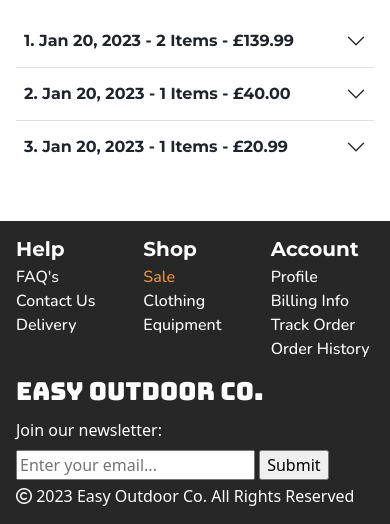
After one commit to KippAD/easy-outdoor-co, a Django app: page /profile/order_history in a window 390 px wide. The commit adds this page. Shown: the part 626-1150 px from the top of the page. Run offline with Django 3.2, Linux system fonts and the light colour scheme; a user stored in the database is signed in; data comes from the database, SQL or seed files in the repository; both versions use the stored data as it was after the commit; some libraries are stand-ins or nearby versions.

Commit message:
Add order history accordion to template

```diff
--- a/profiles/static/css/profile.css
+++ b/profiles/static/css/profile.css
@@ -23,6 +23,12 @@
     background-size: cover;
 }
 
+/* Order history */
+.order-info-list {
+    list-style-type: none;
+}
+
+
 /* XX-Large devices (larger desktops, 1400px and down) */
 @media screen and (max-width: 1400px) {
 }
--- /dev/null
+++ b/profiles/templates/profiles/order_history.html
@@ -0,0 +1,99 @@
+{% extends "base.html" %}
+{% load static %}
+{% load basket_tools %}
+
+
+{% block extra_css %}
+<link rel="stylesheet" href="{% static 'css/profile.css' %}">
+{% endblock %}
+
+{% block content %}
+
+<section class="profile-section">
+    <div class="container pb-5">
+        <div class="row">
+            <h2 class="px-3 fs-1 text-center">Order History</h2>
+        </div>
+        <div class="row">
+            <h3 class="border-bottom">Orders</h3>
+            <div class="px-3 mt-3 col-12 col-md-6 order-2 order-md-1">
+                <div class="accordion accordion-flush" id="accordionFlushExample">
+                    {% for order in orders %}
+                    <div class="accordion-item">
+                        <h2 class="accordion-header" id="flush-headingOne">
+
+                            <button class="accordion-button collapsed px-2" type="button" data-bs-toggle="collapse"
+                                data-bs-target="#flush-collapse-{{ order.order_number }}" aria-expanded="false"
+                                aria-controls="flush-collapseOne">
+                                <strong>{{ forloop.counter }}. {{ order.date | date:"M d, Y"}}
+                                    - {{ order.lineitems.all | length }} Items -
+                                    £{{ order.grand_total }}
+                                    <span class="sale"></span>
+                                </strong>
+                            </button>
+                        </h2>
+                        <div id="flush-collapse-{{ order.order_number }}" class="accordion-collapse collapse"
+                            aria-labelledby="flush-headingOne" data-bs-parent="#accordionFlushExample">
+                            <div class="accordion-body p-0">
+                                <div class="p-2">
+                                    <p class="mb-0"><strong>Number:</strong> {{ order.order_number }}</p>
+                                    <p><strong>Date:</strong> {{ order.date | date:"M d, Y" }}</p>
+                                </div>
+                                <div class="p-2 border-bottom">
+                                    <h4 class="fw-bold">Order Items</h4>
+                                    {% for item in order.lineitems.all %}
+                                    <p class="mb-3">
+                                        <strong>{{ forloop.counter }}.</strong>
+                                        <strong>{{ item.product }}</strong> |
+                                        <strong>Qty:</strong> {{ item.quantity }} |
+                                        <strong>Size:</strong> {{ item.product_size }} |
+                                        <strong>£</strong>{{ item.lineitem_total }} |
+                                    </p>
+                                    {% endfor %}
+                                </div>
+                                <div class="p-2 border-bottom">
+                                    <h4 class="fw-bold">Delivery Info:</h4>
+                                    <ul class="order-info-list p-0">
+                                        <li>{{ order.full_name }}</li>
+                                        <li>{{ order.email }}</li>
+                                        <li>{{ order.phone_number }}</li>
+                                        <li>{{ order.street_address1 }}</li>
+                                        {% if order.street_address2 %}
+                                            <li>{{ order.street_address2 }}</li>
+                                        {% endif %}
+                                        {% if order.county %}
+                                            <li>{{ order.county }}</li>
+                                        {% endif %}
+                                        <li>{{ order.postcode }}</li>
+                                        <li>{{ order.town_or_city }}</li>
+                                        <li>{{ order.country }}</li>
+                                    </ul>
+                                </div>
+                                <div class="p-2">
+                                    <h4>Cost:</h4>
+                                    <p class="mb-0"><strong>Order Total:</strong> {{ order.order_total }}</p>
+                                    <p class="mb-0"><strong>Delivery Cost:</strong> {{ order.delivery_cost }}</p>
+                                    <p class="mb-0"><strong>Grand Total:</strong> {{ order.grand_total }}</p>
+                                </div>
+                            </div>
+                        </div>
+                    </div>
+                    {% endfor %}
+                </div>
+            </div>
+            <div
+                class="mx-auto mt-3 py-4 col-12 col-md-6 order-1 order-md-2 rounded info-panel d-flex flex-column justify-content-center align-content-center">
+                <div class="px-3 text-center text-white">
+                    <div class="logo mb-3"></div>
+                    <h3 class="fs-1">Hello {{ user.first_name }}.</h3>
+                    <p class="mx-auto fs-5">This is your order history page.
+                        Here you can view previous orders, this is useful if any issues arise later on in the order
+                        process.</p>
+                    <p class="mx-auto fs-5">If you are having trouble with an order please contact us.</p>
+                    <a href="" class="shop-btn text-decoration-none px-5 py-1">Contact Form</a>
+                </div>
+            </div>
+        </div>
+</section>
+
+{% endblock %}
--- a/profiles/urls.py
+++ b/profiles/urls.py
@@ -2,5 +2,6 @@ from django.urls import path
 from . import views
 
 urlpatterns = [
-    path('', views.profile, name='profile')
+    path('', views.profile, name='profile'),
+    path('order_history', views.order_history, name='order_history'),
 ]
--- a/profiles/views.py
+++ b/profiles/views.py
@@ -1,7 +1,9 @@
 from django.shortcuts import render, get_object_or_404
 from .models import UserProfile
+from checkout.models import Order, OrderLineItem
 from .forms import UserProfileForm, UserDeliveryForm
 from django.contrib import messages
+from django.forms.models import model_to_dict
 
 
 def profile(request):
@@ -32,3 +34,16 @@ def profile(request):
     }
 
     return render(request, template, context)
+
+
+def order_history(request):
+    """ Display user's order history' """
+    profile = get_object_or_404(UserProfile, user=request.user)
+    orders = Order.objects.filter(user_profile=profile)
+
+    template = 'profiles/order_history.html'
+    context = {
+        'orders': orders,
+    }
+
+    return render(request, template, context)
--- a/templates/base.html
+++ b/templates/base.html
@@ -114,7 +114,7 @@
 
                     <ul class="dropdown-menu">
                       <li><a class="dropdown-item" href="{% url 'profile' %}">Account</a></li>
-                      <li><a class="dropdown-item" href="#">Order History</a></li>
+                      <li><a class="dropdown-item" href="{% url 'order_history' %}">Order History</a></li>
                       <li><a class="dropdown-item" href="{% url 'account_logout' %}"><i class="fa-solid fa-right-from-bracket"></i>Sign Out</a></li>
                     </ul>
                   </div>
```
Also changed, not shown: db.sqlite3.
